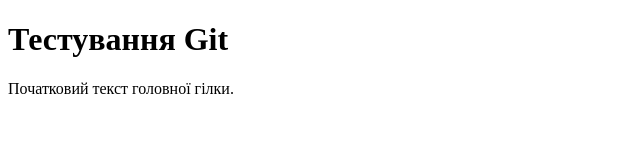
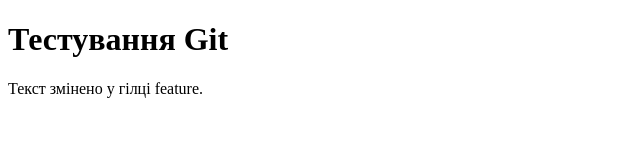
Before and after one commit to ipikalovzk41fbmi28-eng/labW_4, a plain HTML site: page index.html in a window 1280 px wide. Shown: the full height of the page, 0-640 px from the left. Drawn offline with Linux system fonts and the light colour scheme.

Commit message:
Update in feature

```diff
--- a/index.html
+++ b/index.html
@@ -6,6 +6,6 @@
 </head>
 <body>
     <h1>Тестування Git</h1>
-    <p>Початковий текст головної гілки.</p>
+    <p>Текст змінено у гілці feature.</p>
 </body>
 </html>
```
